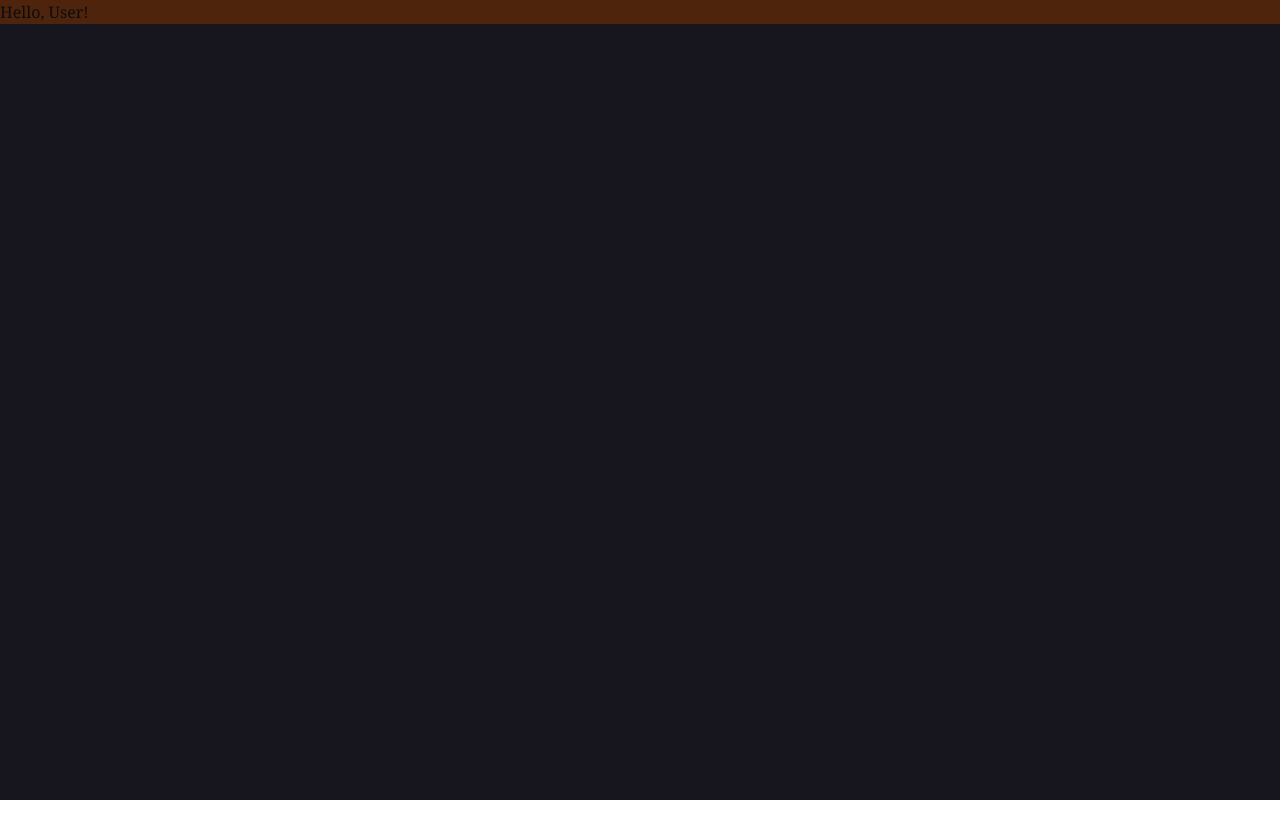
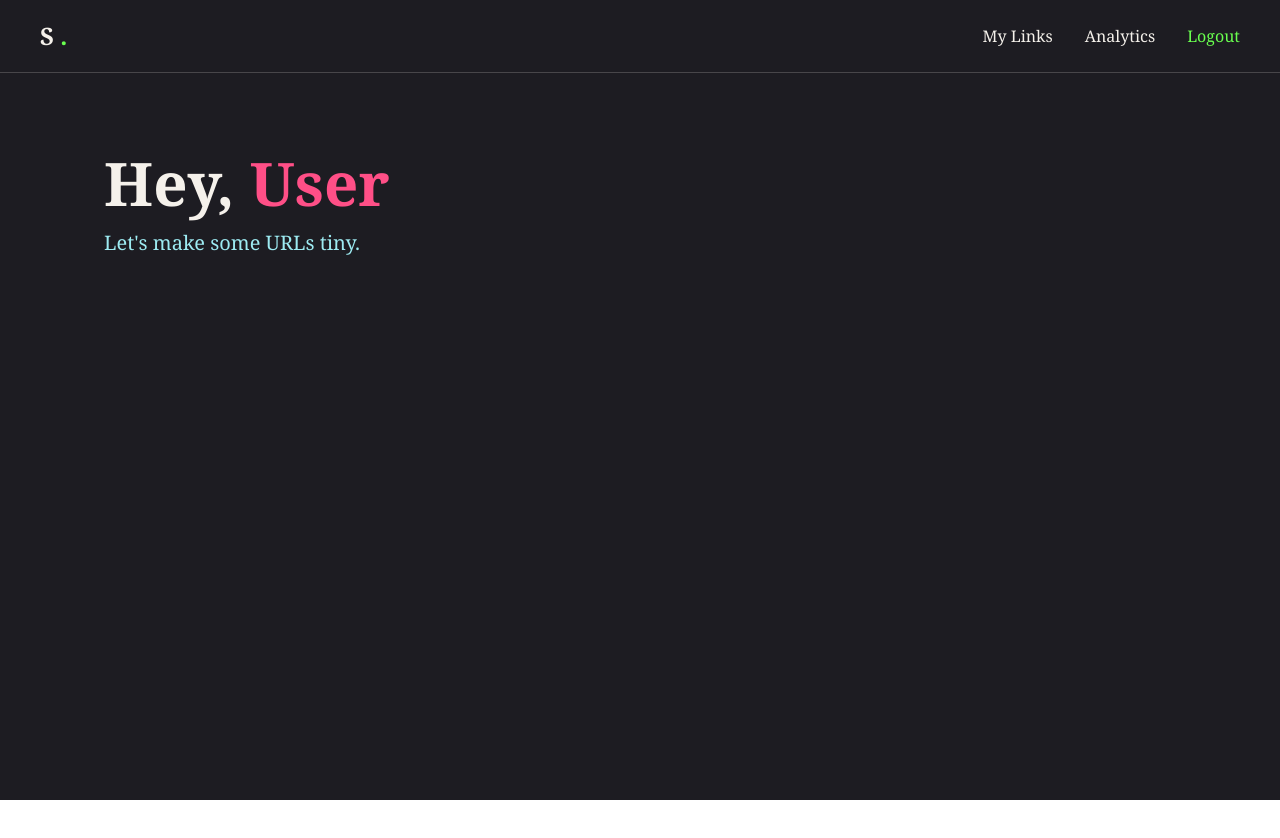
Before and after one commit to riddhima2b/smollink, a React (Vite) app in the folder frontend/: page /dashboard in a window 1280 px wide. After the commit the page ends 800 px from the top, so only its background shows below. Built offline with nearby package versions, Linux system fonts and the light colour scheme; no server answers.

Commit message:
dashboard

```diff
--- a/frontend/src/pages/Dashboard.jsx
+++ b/frontend/src/pages/Dashboard.jsx
@@ -1,14 +1,60 @@
-
+import axios from "axios";
+import { useEffect, useState } from "react";
 const DashboardPage = () => {
 
+    const [userName, setUser] = useState(null);
+
+    useEffect(() => {
+        const getUser = async () => {
+            try{
+                const user = await axios.get('http://localhost:3001/api/user', {
+                    withCredentials: true
+                });
+                const data = user.data.user.name;
+                setUser(data);
+
+            }
+            catch(Error)
+            {
+                console.error('Error:', Error);
+            }
+        }
+        getUser();
+    }, []);
+
+
+
     return(
-        <>
-            <div className="relative min-h-screen overflow-hidden bg-radial bg-[#0B0A12] font-serif brightness-100 opacity-95 mb-10">
-                <div className="navbar bg-amber-950 sticky top-0 z-50 w-full">
-                Hello, User!
+        <div className="min-h-screen bg-[#1d1c22] text-[#f5f1eb] font-serif">
+
+            <nav className="border-b border-[#f5f1eb]/20 px-10 py-5">
+                <div className="flex items-center justify-between">
+                <h1 className="text-2xl font-bold">
+                    S <span className="text-[#69ff4f]">.</span>
+                </h1>
+
+                <div className="flex gap-8 text-md">
+                    <span>My Links</span>
+                    <span>Analytics</span>
+                    <span className="text-[#69ff4f]">Logout</span>
                 </div>
+                </div>
+            </nav>
+
+            <main className="mx-auto max-w-6xl px-10 py-20">
+
+                <h2 className="font-serif text-6xl font-bold">
+                Hey, <span className="text-[#ff4f87]">{userName || 'User'}</span>
+                </h2>
+
+                <p className="mt-4 text-xl text-[#9debf2]">
+                Let's make some URLs tiny.
+                </p>
+
+                {/* cards */}
+
+            </main>
             </div>
-        </>
     )
 }
 export default DashboardPage;
--- a/frontend/src/pages/LandingPage.jsx
+++ b/frontend/src/pages/LandingPage.jsx
@@ -48,7 +48,7 @@ const LandingPage = () => {
                 <div className="flex-col flex items-center justify-center gap-2 px-4 py-6 p-6 mx-auto rounded-md text-xl">
 
                     <input type="text" value={longUrl} onChange={change} placeholder="https://example.com/your/very/long/url/here" className="border border-blue-200 p-2 rounded-md w-1/2 text-white" />
-                    <div className="flex items-center gap-2 w-1/2 border border-cyan-300 bg-radial from-cyan-400 to bg-cyan-600  p-2 rounded-md">
+                    <div className="flex items-center gap-2 w-1/2 border border-cyan-300 bg-radial bg-[#087f99] p-2 rounded-md">
                     <input type="text" value={shortUrl} readOnly placeholder = "shortened-url/here" className=" text-white flex-1"/>
                     <CopyButton text={shortUrl} />
                     </div>
```
